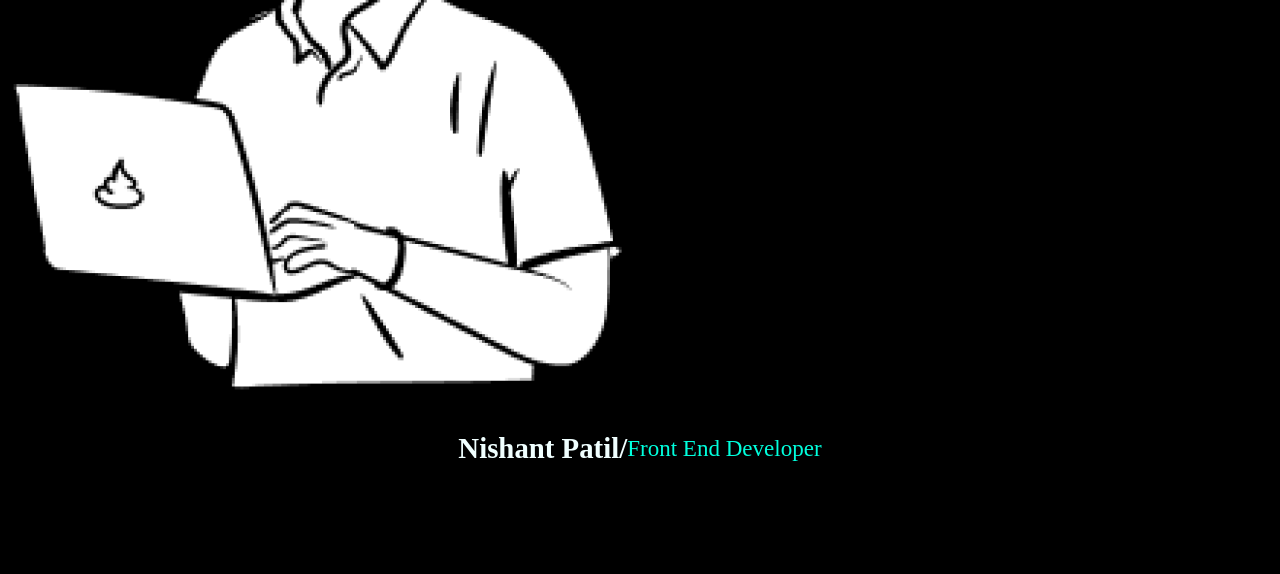
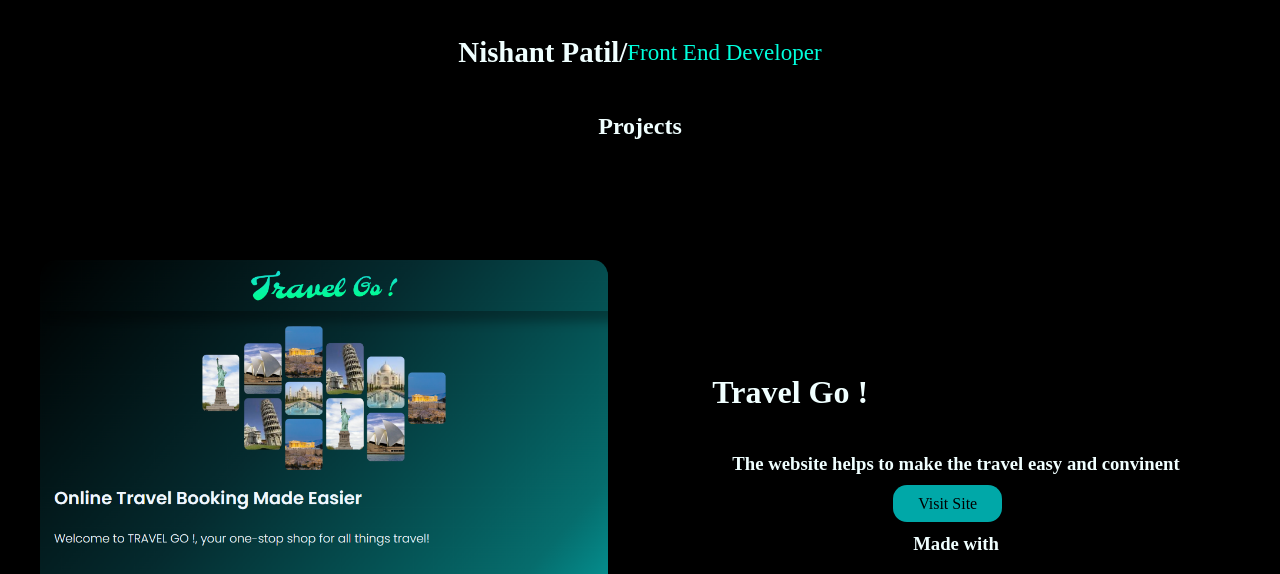
Before and after one commit to Nishant0121/My_Document, a plain HTML site: page index.html in a window 1280 px wide. Shown: the part 491-1065 px from the top of the page. Drawn offline with Linux system fonts and the light colour scheme.

Commit message:
Update index.html

```diff
--- a/index.html
+++ b/index.html
@@ -2,8 +2,9 @@
 <html lang="en">
 <head>
     <meta charset="UTF-8">
-    <meta name="viewport" content="width=device-width, initial-scale=1.0">
-    <title>Document</title>
+    <link rel="icon" href="logo_my.png" />
+    <meta name="viewport" centre="width=device-width, initial-scale=1.0">
+    <title>Nishant Portfolio</title>
     <link rel="stylesheet" href="style.css">
 </head>
 <body>
@@ -11,7 +12,7 @@
         <div id="logo">
 
             <a href="https://www.instagram.com/nishant_0121_/" target="_blank">
-                <img src="logo_corped.png" alt="" srcset="" >
+                <img src="logo_my.png" alt="" srcset="" >
             </a>
 
         </div>
@@ -28,8 +29,8 @@
         </div>
     </div>
 
-    <div id="content">
-        <div id="info" class="subcontent">
+    <div id="centre">
+        <div id="info" class="subcentre">
             <div id="about">
                 <div class="message">I Creat
                     <p> Creative</p>
@@ -37,7 +38,7 @@
                 <div class="message">Experiences</div>
             </div>
         </div>
-        <div id="image" class="subcontent">
+        <div id="image" class="subcentre">
             <img src="image.png" alt="" srcset="" >
         </div>
     </div>
@@ -52,15 +53,50 @@
         </div>
     </div>
 
-    <div id="project">
-        <div>
-            <h2>
-                Projects
-            </h2>
+    <div id="projects">
+        <div class="con">
+            <div class="h2">
+                <h2>Projects</h2>
+            </div>
             <div id="img">
                 <img src="down.png" alt="" srcset="" height="50px">
             </div>
         </div>
+        <div class="info_tab">
+            <div id="react" class="website">
+                <div class="image">
+                    <img src="travel-go.png" alt="" srcset="">
+                </div>
+                <div class="site_info">
+                    <div class="info_language">
+                        <h1>Travel Go !</h1>
+                        <h3>The website helps to make the travel easy and convinent</h3>
+                    </div>
+                    <div class="info_visit_site">
+                        <a href="https://nishant0121.github.io/Travel_Go/" target="_blank">Visit Site</a>
+                        <h3>Made with</h3><img src="React_logo.png" alt="" srcset="">
+                    </div>
+                </div>
+            </div>
+
+            <!-- <div id="HTML" class="website">
+                <div class="image">
+                    <img src="travel_go.png" alt="" srcset="">
+                </div>
+                <div class="site_info">
+                    <div class="info_language">
+                        <h1>Travel Go !</h1>
+                        <h3>the website helps to make the travel easy and convinent</h3>
+                    </div>
+                    <div class="info_visit_site">
+                        <button class="visit-site">Visit Site</button>
+
+                    </div>
+                </div>
+            </div> -->
+        </div>
     </div>
+
+
 </body>
 </html>
```
